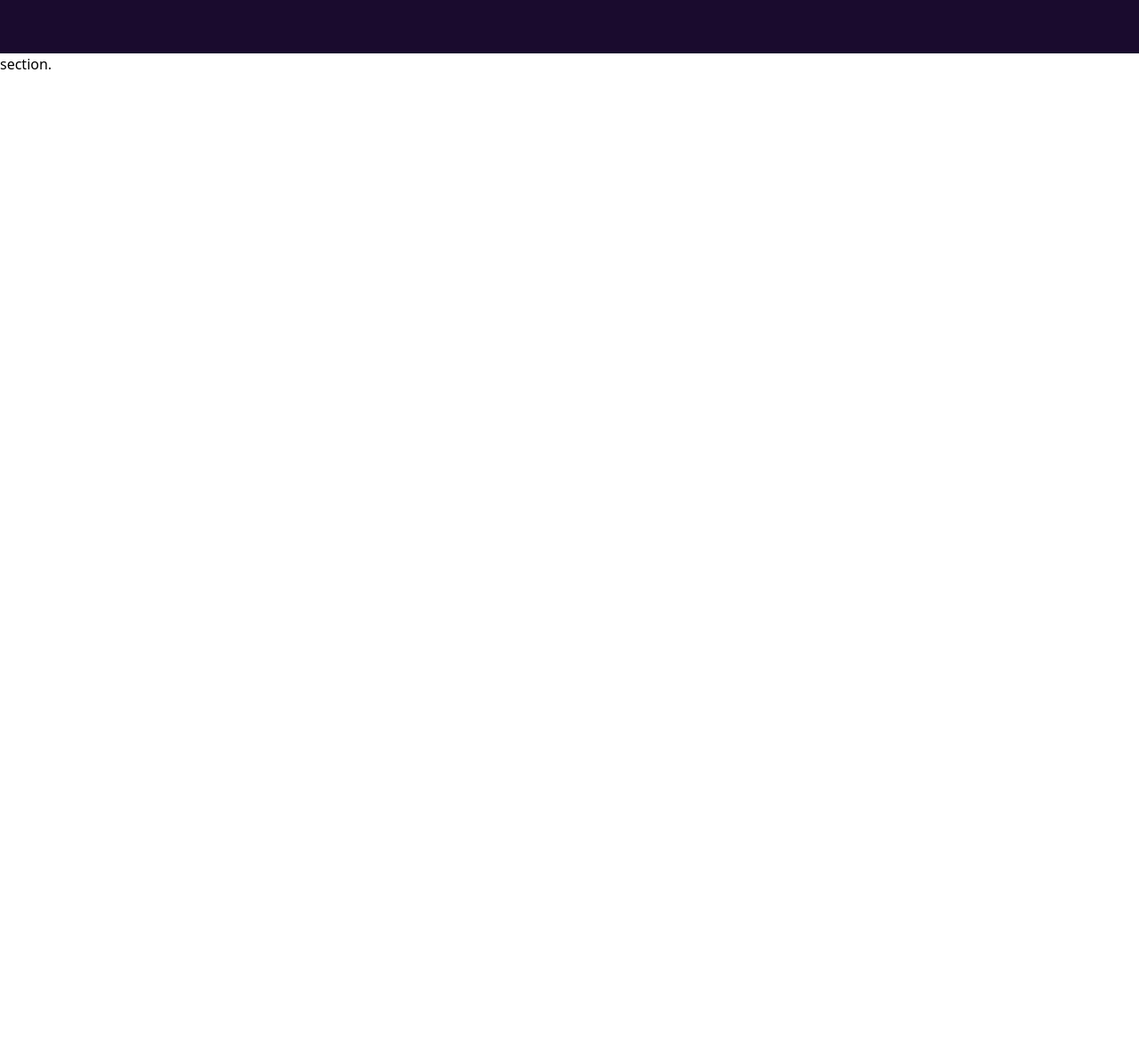
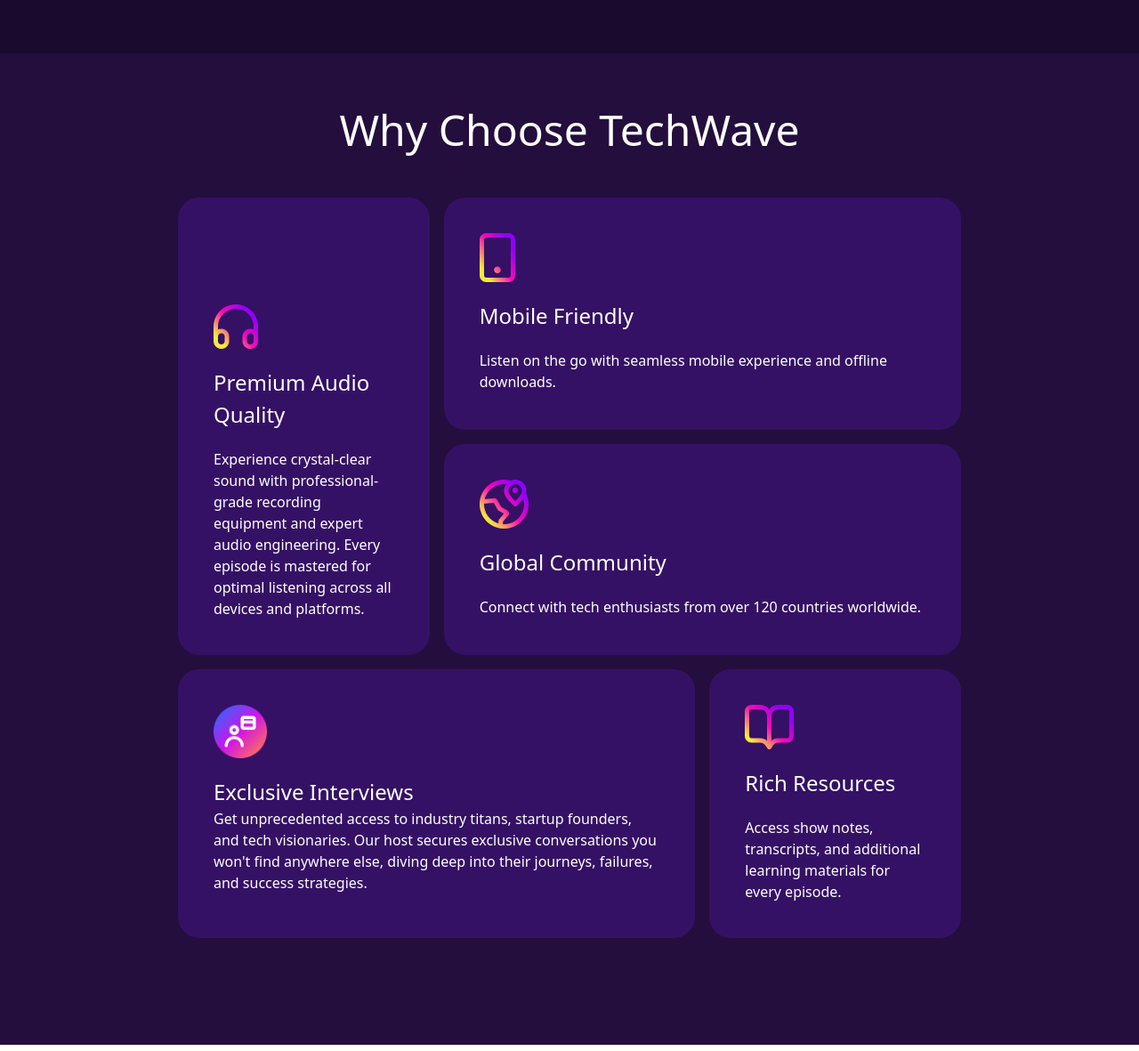
Before and after one commit to sarwarhusain/tech.web, a plain HTML site: page index.html in a window 1280 px wide. Shown: the part 1384-2565 px from the top of the page at 89% size. Before the commit the page ends 1468 px from the top, so only its background shows below. Drawn offline with nearby package versions, Linux system fonts and the light colour scheme.

Commit message:
added choose section

```diff
--- a/index.html
+++ b/index.html
@@ -102,13 +102,11 @@
         </div>
       </section>
       <!-- about the wave -->
-      <section
-        class="w-full max-w-[1600px] h-[646px] bg-[#1A0B2E]"
-      >
+      <section class="w-full max-w-[1600px] h-[646px] bg-[#1A0B2E]">
         <div class="text-center text-white p-2">
           <div class="md:mx-[200px] md:mt-[50px] md:mb-[120px] lg:about">
             <h2 class="text-3xl">About the Podcast</h2>
-            <p class="mt-4 text-[16px]">
+            <p class="mt-4 text-[16px] mt-5">
               TechWave is your go-to podcast for staying ahead in the fast-paced
               world of technology. <br />
               We break down complex topics into digestible insights, explore
@@ -151,8 +149,77 @@
           </div>
         </div>
       </section>
+
       <!-- why choose TechWave -->
-       section.
+      <section class="w-full max-w-[1600px] h-[1121px] ">
+        <div
+          class="md:px-[200px] md:pt-[50px] md:pb-[120px] lg:choose-wave bg-[#230E3D] "
+        >
+          <div>
+            <h2 class="text-white text-center md:text-[48px] text-[30px] pb-10">
+              Why Choose TechWave
+            </h2>
+          </div>
+          <div class="">
+            <div class="grid grid-cols-1 md:grid-cols-3 gap-4 text-white">
+              <div
+                class="col-span-1 p-8 bg-[#351165] rounded-3xl row-span-2 p-[40px] pt-30"
+              >
+                <img src="./assets/headphone.png" alt="" />
+                <h2 class="font-blold text-[24px] mt-5">
+                  Premium Audio Quality
+                </h2>
+                <p class="text-[16px] mt-5">
+                  Experience crystal-clear sound with professional-grade
+                  recording equipment and expert audio engineering. Every
+                  episode is mastered for optimal listening across all devices
+                  and platforms.
+                </p>
+              </div>
+              <div class="col-span-2 p-8 bg-[#351165] rounded-3xl p-[40px]">
+                <img src="./assets/device.png" alt="" />
+                <h2 class="font-blold text-[24px] mt-5">Mobile Friendly</h2>
+                <p class="text-[16px] mt-5">
+                  Listen on the go with seamless mobile experience and offline
+                  downloads.
+                </p>
+              </div>
+              <div class="col-span-2 p-8 bg-[#351165] rounded-3xl p-[40px]">
+                <img src="./assets/location.png" alt="" />
+                <h2 class="font-blold text-[24px] mt-5">Global Community</h2>
+                <p class="text-[16px] mt-5">
+                  Connect with tech enthusiasts from over 120 countries
+                  worldwide.
+                </p>
+              </div>
+              <div class="col-span-2 p-8 bg-[#351165] rounded-3xl p-[40px]">
+                <img
+                  class="w-[60px] h-[60px]"
+                  src="./assets/id-card_11129919.png"
+                  alt=""
+                />
+                <h2 class="font-blold text-[24px] mt-5">
+                  Exclusive Interviews
+                </h2>
+                <p class="text-[16px]">
+                  Get unprecedented access to industry titans, startup founders,
+                  and tech visionaries. Our host secures exclusive conversations
+                  you won't find anywhere else, diving deep into their journeys,
+                  failures, and success strategies.
+                </p>
+              </div>
+              <div class="col-span-1 p-8 bg-[#351165] rounded-3xl p-[40px]">
+                <img src="./assets/resource.png" alt="" />
+                <h2 class="font-blold text-[24px] mt-5">Rich Resources</h2>
+                <p class="text-[16px] mt-5">
+                  Access show notes, transcripts, and additional learning
+                  materials for every episode.
+                </p>
+              </div>
+            </div>
+          </div>
+        </div>
+      </section>
     </main>
   </body>
 </html>
--- a/style.css
+++ b/style.css
@@ -20,3 +20,11 @@
   width: 240px;
   height: 96px;
 }
+/* choose */
+/* .choose {
+  max-width: 1600px;
+  height: 1121px;
+} */
+.choose-wave {
+  padding: 50px 200px 120px 200px;
+}
```
Also changed, not shown: assets/id-card_11129919.png (added), assets/news-anchor_7793235.png (added).
